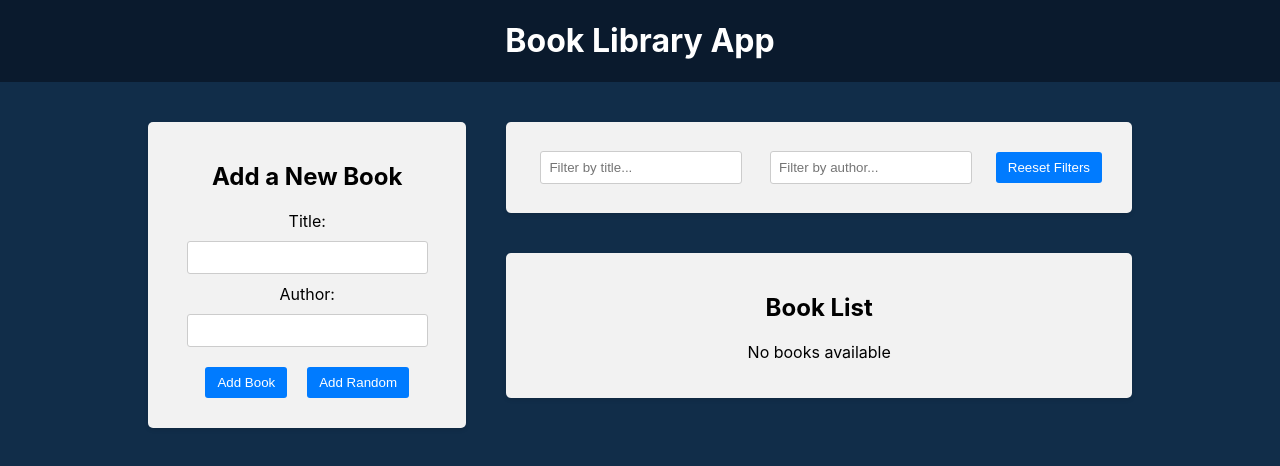
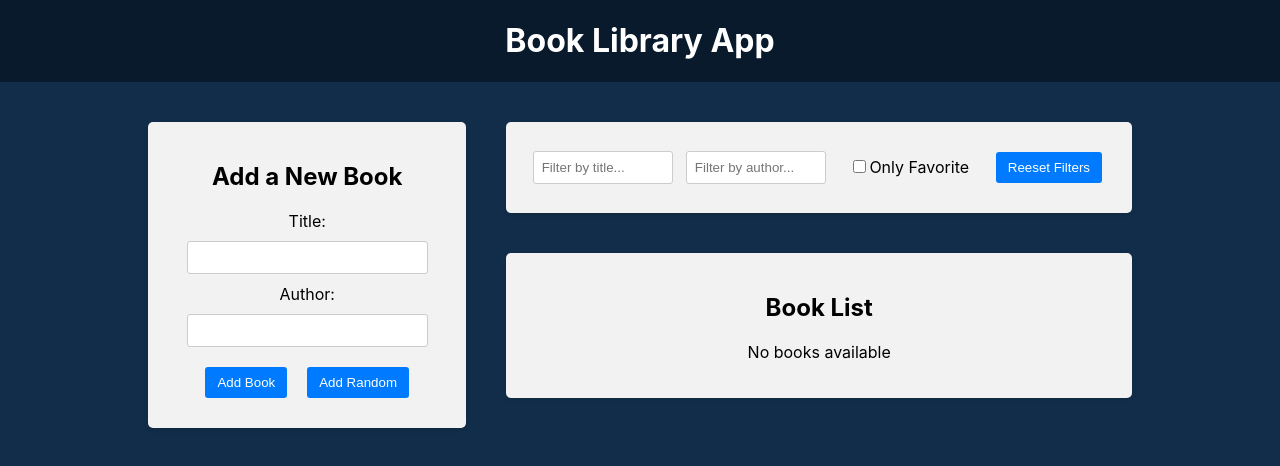
Before and after one commit to kuzmich84/redux, a React (Vite) app in the folder front/: page / in a window 1280 px wide. Shown: the top 466 px of the page. Built offline with nearby package versions, Linux system fonts and the light colour scheme.

Commit message:
feat: add filter by favorite book

```diff
--- a/front/src/components/BookList/BookList.jsx
+++ b/front/src/components/BookList/BookList.jsx
@@ -2,13 +2,14 @@ import { useDispatch, useSelector } from 'react-redux'
 import './BookList.css'
 import { deleteBook, toggleFavorite } from '../../redux/books/actionCreators'
 import { BsBookmarkStar, BsBookmarkStarFill } from 'react-icons/bs'
-import { selectAuthorFilter, selectTitleFilter } from '../../redux/slices/filterSlice'
+import { selectAuthorFilter, selectOnlyFavoriteFilter, selectTitleFilter } from '../../redux/slices/filterSlice'
 
 
 export default function BookList() {
     const books = useSelector((state) => state.books)
     const titleFilter = useSelector(selectTitleFilter)
     const authorFilter = useSelector(selectAuthorFilter)
+    const onlyFavoriteFilter = useSelector(selectOnlyFavoriteFilter)
 
 
     const dispatch = useDispatch()
@@ -24,7 +25,8 @@ export default function BookList() {
     const filteredBooks = books.filter((book) => {
         const matchesTitle = book.title.toLowerCase().includes(titleFilter.toLowerCase())
         const matchesAuthor = book.author.toLowerCase().includes(authorFilter.toLowerCase())
-        return matchesTitle && matchesAuthor
+        const matchesFavorite = onlyFavoriteFilter ? book.isFavorite : true
+        return matchesTitle && matchesAuthor && matchesFavorite
     })
     return (
         <div className='app-block book-list'>
--- a/front/src/components/Filter/Filter.jsx
+++ b/front/src/components/Filter/Filter.jsx
@@ -1,11 +1,12 @@
 import { useDispatch, useSelector } from 'react-redux'
-import { setTitleFilter, selectTitleFilter, resetFilters, selectAuthorFilter, setAuthorFilter } from '../../redux/slices/filterSlice'
+import { setTitleFilter, selectTitleFilter, resetFilters, selectAuthorFilter, setAuthorFilter, selectOnlyFavoriteFilter, setOnlyFavoriteFilter } from '../../redux/slices/filterSlice'
 import './Filter.css'
 
 export default function Filter() {
     const dispatch = useDispatch()
     const titleFilter = useSelector(selectTitleFilter)
     const authorFilter = useSelector(selectAuthorFilter)
+    const onlyFavoriteFilter = useSelector(selectOnlyFavoriteFilter)
 
     const handleTitleFilterChange = (e) => {
         dispatch(setTitleFilter(e.target.value))
@@ -19,6 +20,10 @@ export default function Filter() {
         dispatch(resetFilters())
     }
 
+    const handleOnlyFavoriteChange = () => {
+        dispatch(setOnlyFavoriteFilter())
+    }
+
     console.log(authorFilter);
     return (
         <div className='app-block filter'>
@@ -29,6 +34,12 @@ export default function Filter() {
                 <div className="filter-group">
                     <input type="text" placeholder='Filter by author...' onChange={handleAuthorFilterChange} value={authorFilter} />
                 </div>
+                <div className="filter-group">
+                    <label>
+                        <input type="checkbox" checked={onlyFavoriteFilter} onChange={handleOnlyFavoriteChange} />
+                        Only Favorite
+                    </label>
+                </div>
                 <button type="button" onClick={handleResetFilters}>Reeset Filters</button>
 
             </div>
--- a/front/src/redux/slices/filterSlice.js
+++ b/front/src/redux/slices/filterSlice.js
@@ -3,6 +3,7 @@ import { createSlice } from '@reduxjs/toolkit';
 const initialState = {
   title: '',
   author: '',
+  onlyFavorite: false,
 };
 
 const filterSlice = createSlice({
@@ -12,18 +13,23 @@ const filterSlice = createSlice({
     setTitleFilter: (state, action) => {
       state.title = action.payload;
     },
+    setAuthorFilter: (state, action) => {
+      state.author = action.payload;
+    },
+    setOnlyFavoriteFilter: (state) => {
+      state.onlyFavorite = !state.onlyFavorite;
+    },
     resetFilters: () => {
       return initialState;
-    },
-    setAuthorFilter: (state, action) => {
-      state.author = action.payload;
     },
   },
 });
 
-export const { setTitleFilter, resetFilters, setAuthorFilter } = filterSlice.actions;
+export const { setTitleFilter, resetFilters, setAuthorFilter, setOnlyFavoriteFilter } =
+  filterSlice.actions;
 
 export const selectTitleFilter = (state) => state.filter.title;
 export const selectAuthorFilter = (state) => state.filter.author;
+export const selectOnlyFavoriteFilter = (state) => state.filter.onlyFavorite;
 
 export default filterSlice.reducer;
```
